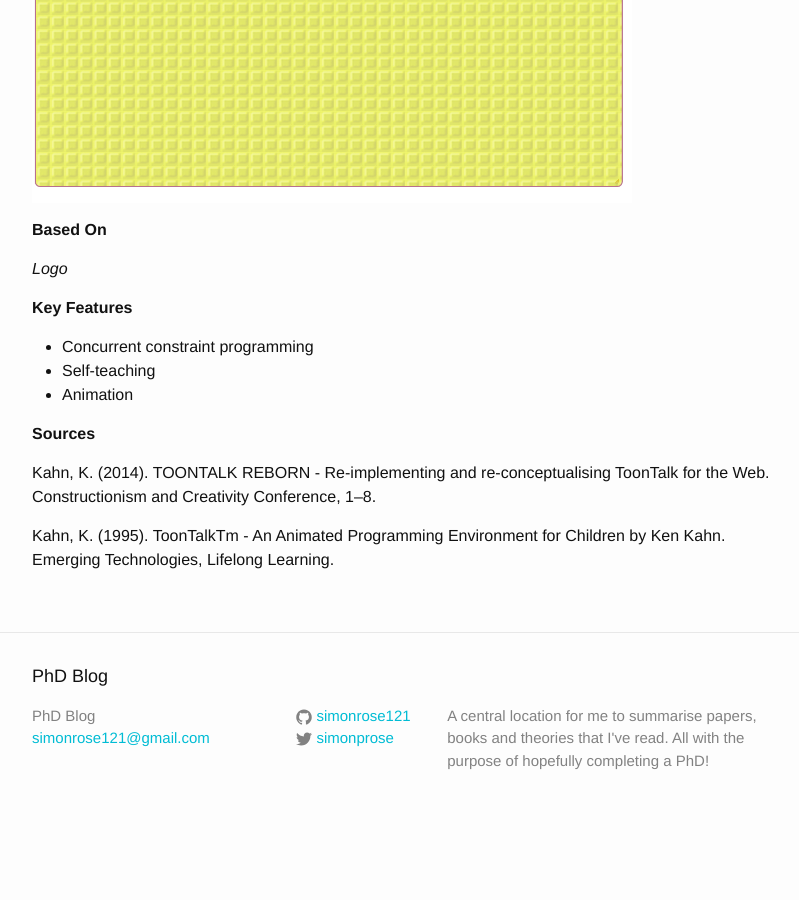
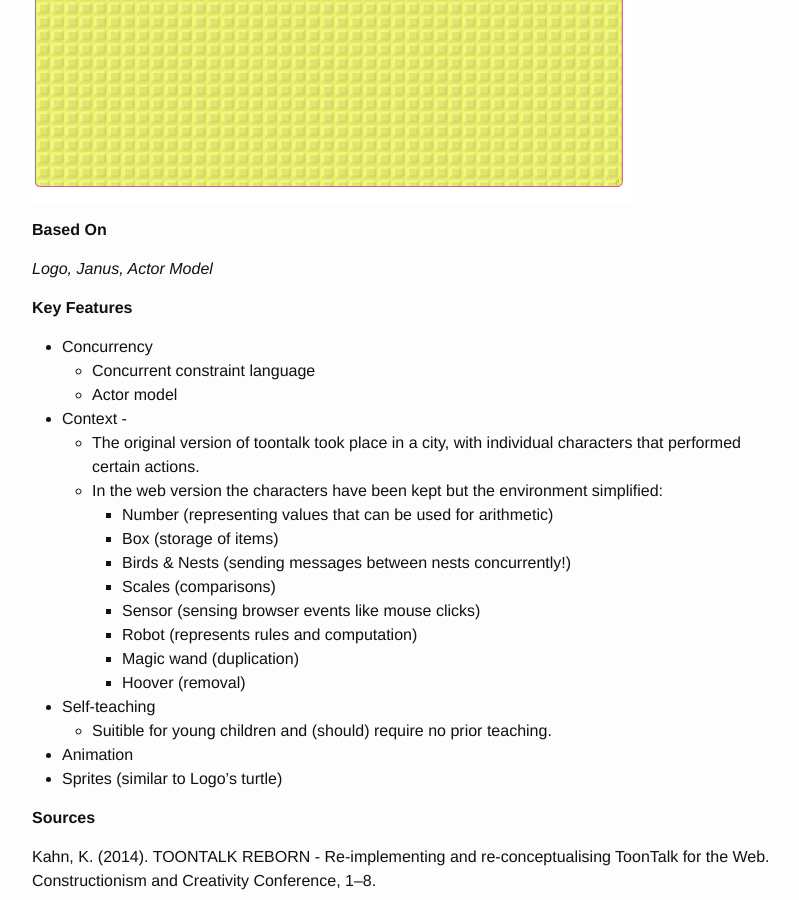
Before and after one commit to simonrose121/phd, a Jekyll site: the page built from _posts/2016-11-04-toontalk.md, in a window 1280 px wide and 900 px high, scrolled down 305 px. Shown: the whole window, without its empty margins (238-1037 px from the left). Built offline with Jekyll 4.4.1, drawn with Linux system fonts in a browser that asks for light colours; before the commit the page ends 1137 px from its top, so only the background shows below that.

Commit message:
Initial draft of toontalk page

```diff
--- a/_posts/2016-11-04-toontalk.md
+++ b/_posts/2016-11-04-toontalk.md
@@ -9,13 +9,29 @@
 
 **Based On**
 
-*Logo*
+*Logo, Janus, Actor Model*
 
 **Key Features**
 
-- Concurrent constraint programming
+- Concurrency
+	- Concurrent constraint language
+	- Actor model
+- Context
+	-
+	- The original version of toontalk took place in a city, with individual characters that performed certain actions.
+	- In the web version the characters have been kept but the environment simplified:
+		- Number (representing values that can be used for arithmetic)
+		- Box (storage of items)
+		- Birds & Nests (sending messages between nests concurrently!)
+		- Scales (comparisons)
+		- Sensor (sensing browser events like mouse clicks)
+		- Robot (represents rules and computation)
+		- Magic wand (duplication)
+		- Hoover (removal)
 - Self-teaching
+	- Suitible for young children and (should) require no prior teaching.
 - Animation
+- Sprites (similar to Logo's turtle)
 
 **Sources**
 
```
